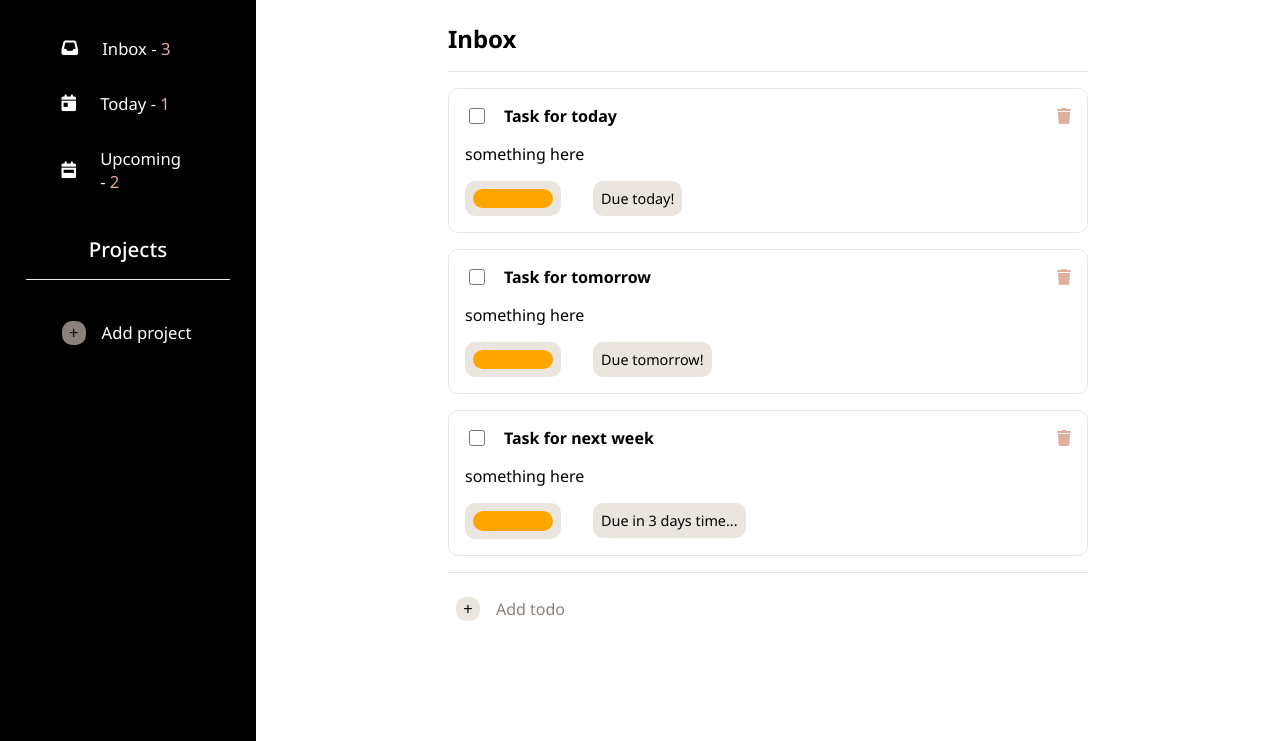
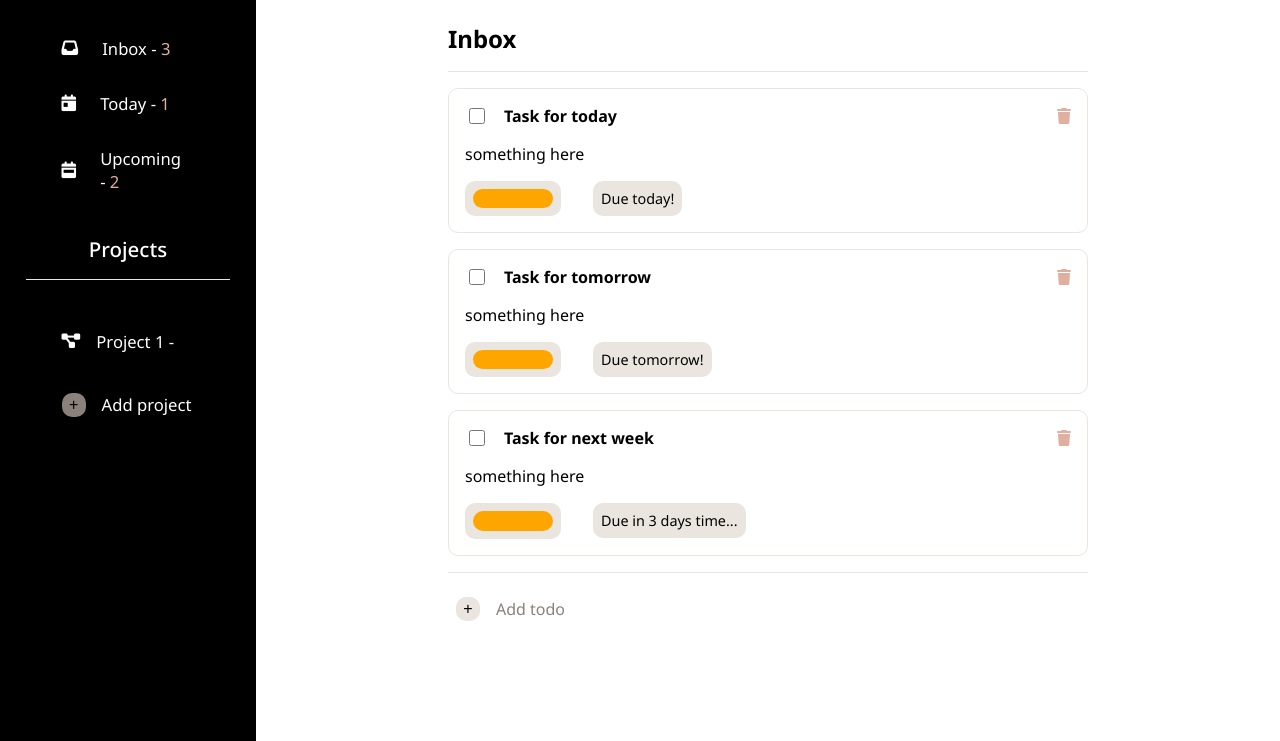
Before and after one commit to dave-forbes/todo-list, a website built with webpack: page dist/index.html in a window 1280 px wide. Shown: the part 74-815 px from the top of the page. Built offline with nearby package versions, Linux system fonts and the light colour scheme.

Commit message:
added a placeholder project to help visualise

```diff
--- a/dist/index.html
+++ b/dist/index.html
@@ -31,6 +31,12 @@
     </ul>
     <h2 class="projects-title">Projects</h2>
     <ul class="projects-nav">
+      <div id=projects>
+        <div class="nav-item project">
+          <i class="fa-solid fa-diagram-project"></i>
+          <p>Project 1 - </p>
+        </div>
+      </div>
       <div class="add-projects-container nav-item">
         <button class="add-project-form-button">+</button>
         <span>Add project</span>
```
